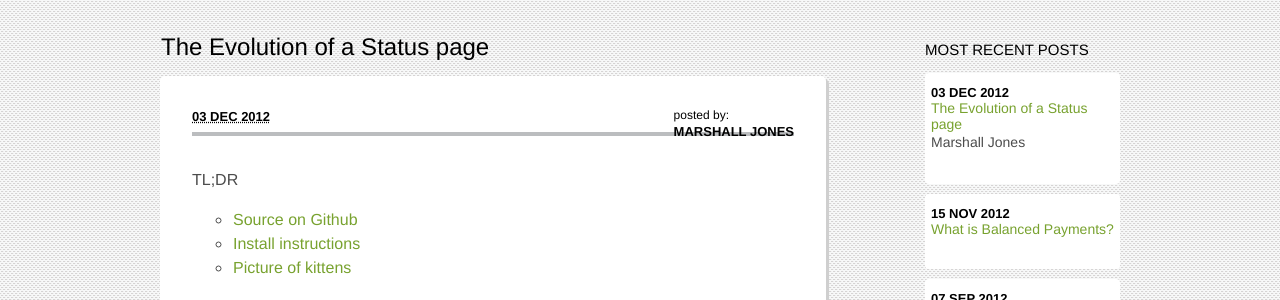
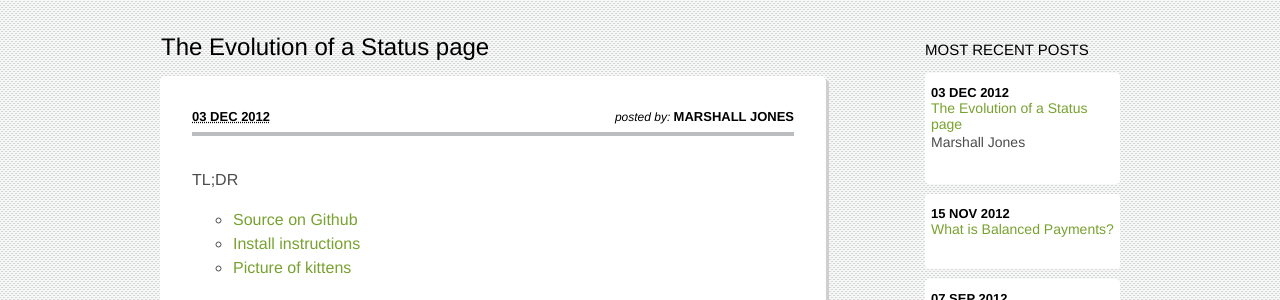
Before and after one commit to balanced/balanced.github.com, a Jekyll site: the page built from index.html, in a window 1280 px wide. Shown: the part 326-626 px from the top of the page. Built offline with Jekyll 4.4.1, drawn with Linux system fonts in a browser that asks for light colours; nearby versions of some CDN libraries; library files that are not in the unit come from our copies; Markdown is read by kramdown in place of the engine named in the settings; the list of posts is cut into pages by our own code; comment, search, counter and statistics services are not loaded.

Commit message:
Tweaked the author line

```diff
--- a/css/style.css
+++ b/css/style.css
@@ -69,6 +69,12 @@ article .post_info abbr {
 article .post_info .byline {
   font-size: 12px;
   float: right;
+  font-style: italic;
+}
+
+article .post_info .author {
+  font-style: normal;
+  display: inline;
 }
 
 article .post_info .published {
```
